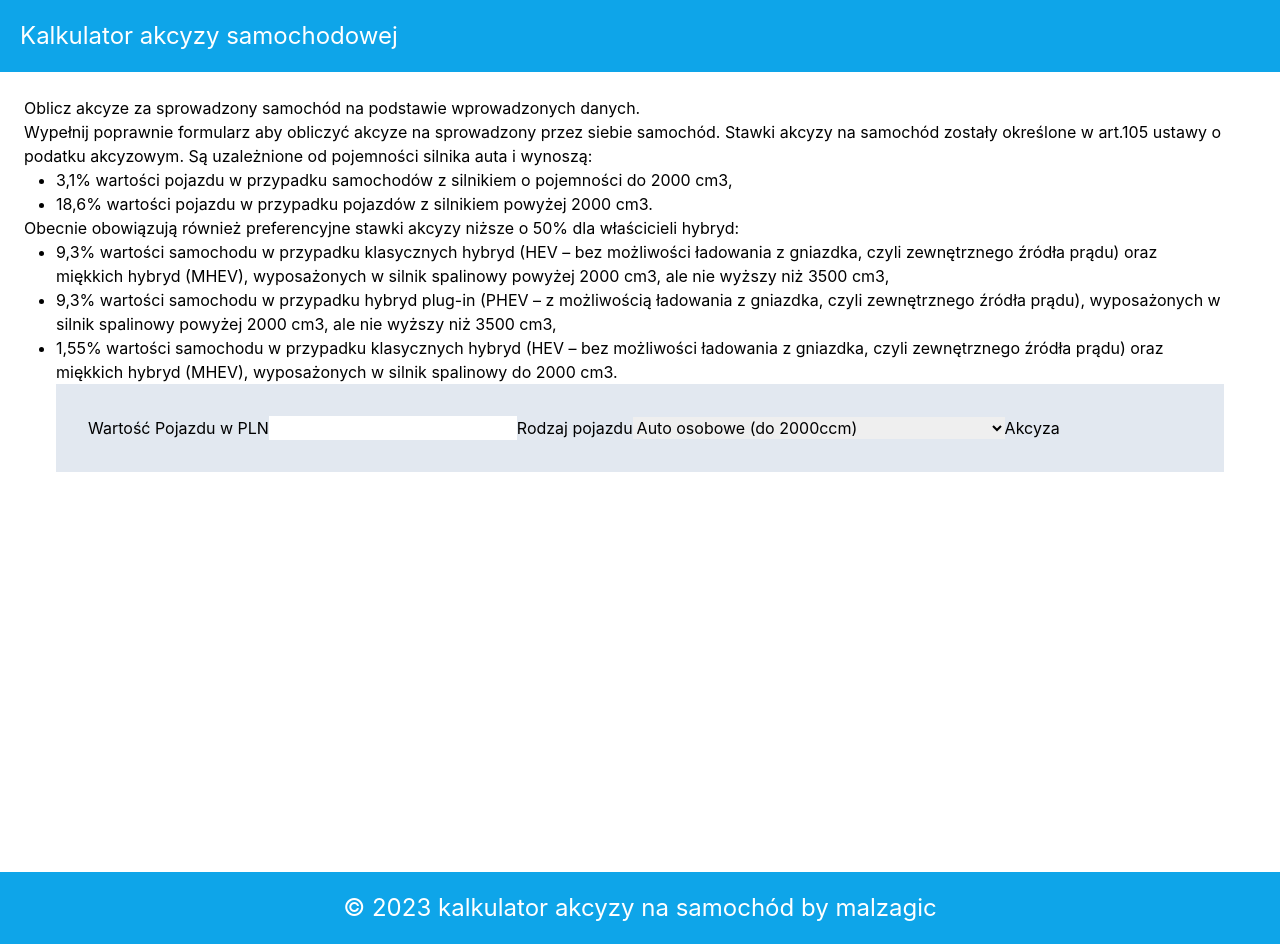
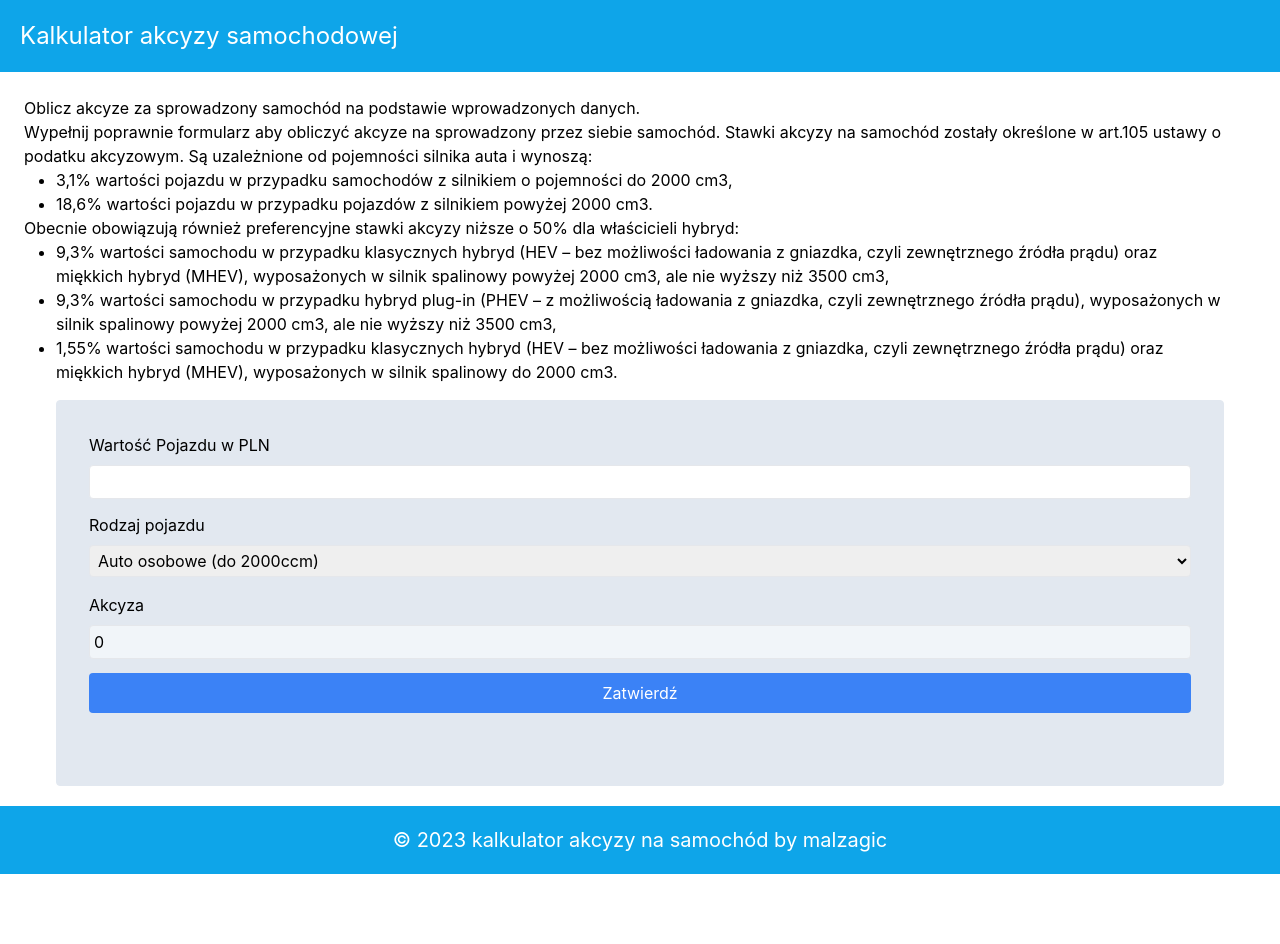
Before and after one commit to Malzagic/calculate-car-excise, a React (Create React App) app: page / in a window 1280 px wide. After the commit the page ends 874 px from the top, so only its background shows below. Built offline with nearby package versions, Linux system fonts and the light colour scheme; the HTML template or start-up script is replaced by a standard one.

Commit message:
work fast...

```diff
--- a/src/App.js
+++ b/src/App.js
@@ -7,8 +7,8 @@ function App() {
   return (
     <>
       <Header headerText={'Kalkulator akcyzy samochodowej'} />
-      <main>
-        <section className="w-full h-screen flex">
+      <main className="mb-5">
+        <section className="flex flex-col h-full">
           <div className="container mx-auto flex flex-col px-6 z-20 mt-6">
             <div>
               <h2>Oblicz akcyze za sprowadzony samochód na podstawie wprowadzonych danych.</h2>
--- a/src/components/UI/Footer.jsx
+++ b/src/components/UI/Footer.jsx
@@ -5,9 +5,9 @@ const Footer = () => {
     const todayYear = date.getFullYear();
 
     return (
-        <footer>
-            <div className="text-black bg-sky-500/100">
-                <p className="text-white text-center text-2xl p-5">&copy; {todayYear} kalkulator akcyzy na samochód by malzagic</p>
+        <footer className="flex">
+            <div className="text-black bg-sky-500/100 w-full">
+                <p className="text-white text-center text-xl p-5">&copy; {todayYear} kalkulator akcyzy na samochód by malzagic</p>
             </div>
         </footer>
     )
--- a/src/components/UI/Header.jsx
+++ b/src/components/UI/Header.jsx
@@ -2,8 +2,8 @@ import React from "react";
 
 const Header = ({headerText}) => {
     return (
-        <header>
-            <div className="text-black bg-sky-500/100">
+        <header className="flex">
+            <div className="text-black bg-sky-500/100 w-full">
                 <h1 className="text-white text-2xl p-5">{headerText}</h1>
             </div>
         </header>
--- a/src/components/form/Form.jsx
+++ b/src/components/form/Form.jsx
@@ -2,16 +2,26 @@ import React from "react";
 
 const Form = () => {
     return (
-        <form className="p-8 bg-slate-200">
-            <label>Wartość Pojazdu w PLN</label>
-            <input type="number" />
-            <label>Rodzaj pojazdu</label>
-            <select name="" id="">
-                <option value="">Auto osobowe (do 2000ccm)</option>
-                <option value="">Auto osobowe (powyżej 2000ccm)</option>
-                <option value="">Auto osobowe (powyżej klasycznych hybryda)</option>
-            </select>
-            <label htmlFor="">Akcyza</label>
+        <form className="flex flex-col w-50 border border-slate-200 mt-4 p-8 rounded bg-slate-200">
+            <div className="flex flex-col h-20">
+                <label className="mb-2" htmlFor="number">Wartość Pojazdu w PLN</label>
+                <input className="border rounded p-1" type="number" min={1} />
+            </div>
+            <div className="flex flex-col h-20">
+                <label className="mb-2" htmlFor="type-option">Rodzaj pojazdu</label>
+                <select className="border rounded p-1" name="type-option" id="">
+                    <option value="">Auto osobowe (do 2000ccm)</option>
+                    <option value="">Auto osobowe (powyżej 2000ccm)</option>
+                    <option value="">Auto osobowe (powyżej klasycznych hybryda)</option>
+                </select>
+            </div>
+            <div className="flex flex-col h-20">
+                <label className="mb-2" htmlFor="number">Akcyza</label>
+                <input className="border rounded p-1 bg-slate-100" type="number" disabled defaultValue={0} />
+            </div>
+            <div className="flex flex-col h-20">
+                <input className="bg-blue-500 hover:bg-blue-700 text-white rounded p-2" type="button" value="Zatwierdź" />
+            </div>
         </form>
     )
 }
--- a/src/index.css
+++ b/src/index.css
@@ -1,6 +1,19 @@
 @tailwind base;
 @tailwind components;
 @tailwind utilities;
+
+:root {
+}
+
+* {
+  margin: 0;
+  padding: 0;
+  box-sizing: border-box;
+}
+
+html {
+  scroll-behavior: smooth;
+}
 
 body {
   margin: 0;
@@ -9,4 +22,5 @@ body {
     sans-serif;
   -webkit-font-smoothing: antialiased;
   -moz-osx-font-smoothing: grayscale;
+  position: relative;
 }
```
